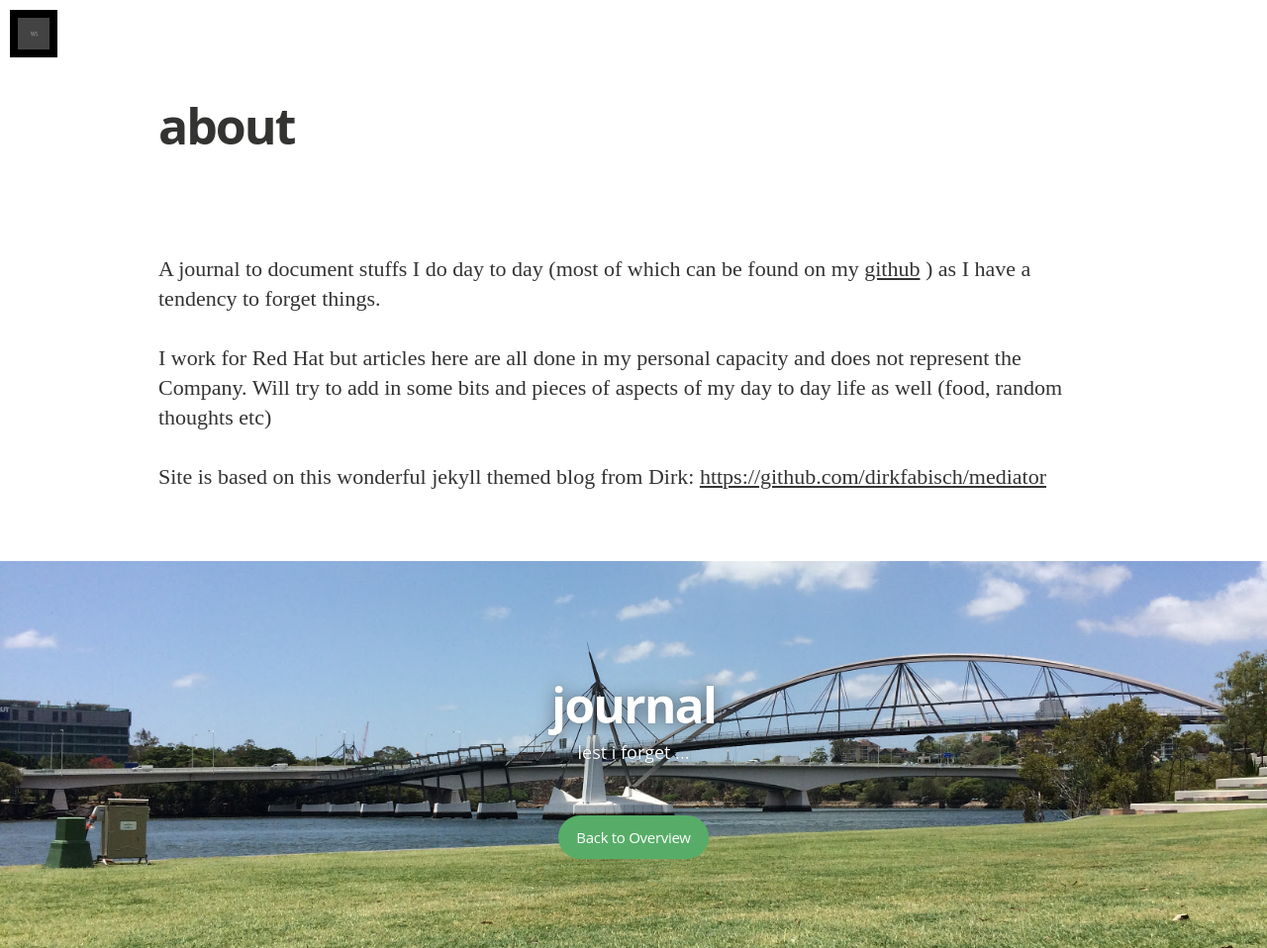
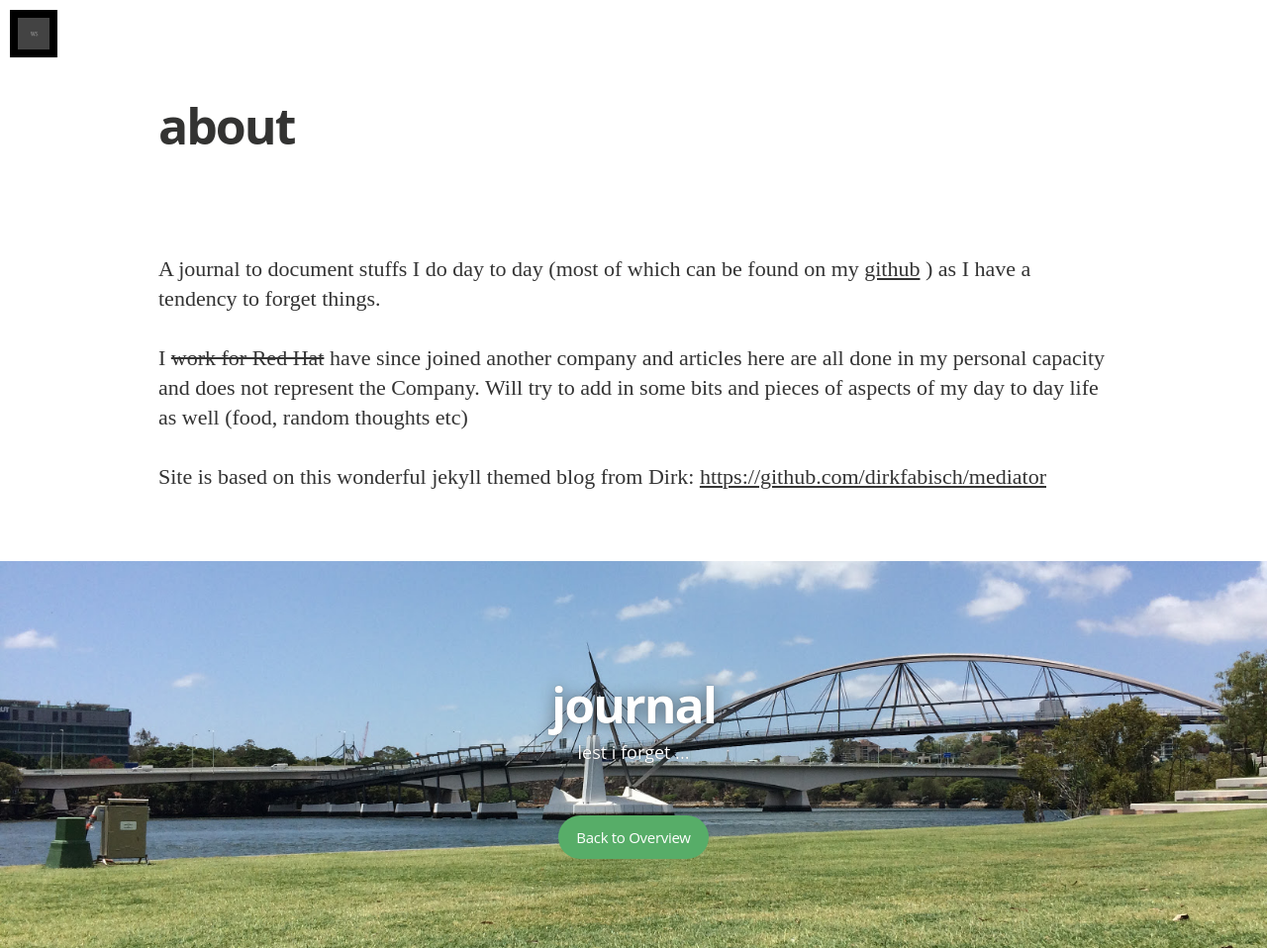
Before and after one commit to wohshon/wohshon.github.io, a Jekyll site: the page built from about.md, in a window 1280 px wide. Shown: the whole page at 99% size. Built offline with Jekyll 4.4.1, drawn with Linux system fonts in a browser that asks for light colours; nearby versions of some CDN libraries; some web fonts are replaced.

Commit message:
update company

```diff
--- a/about.md
+++ b/about.md
@@ -6,7 +6,7 @@ permalink: /about/
 
 A journal to document stuffs I do day to day (most of which can be found on my [github](https://github.com/wohshon) ) as I have a tendency to forget things.
 
-I work for Red Hat but articles here are all done in my personal capacity and does not represent the Company.
+I ~~work for Red Hat~~ have since joined another company and articles here are all done in my personal capacity and does not represent the Company.
 Will try to add in some bits and pieces of aspects of my day to day life as well (food, random thoughts etc)
 
 
```
